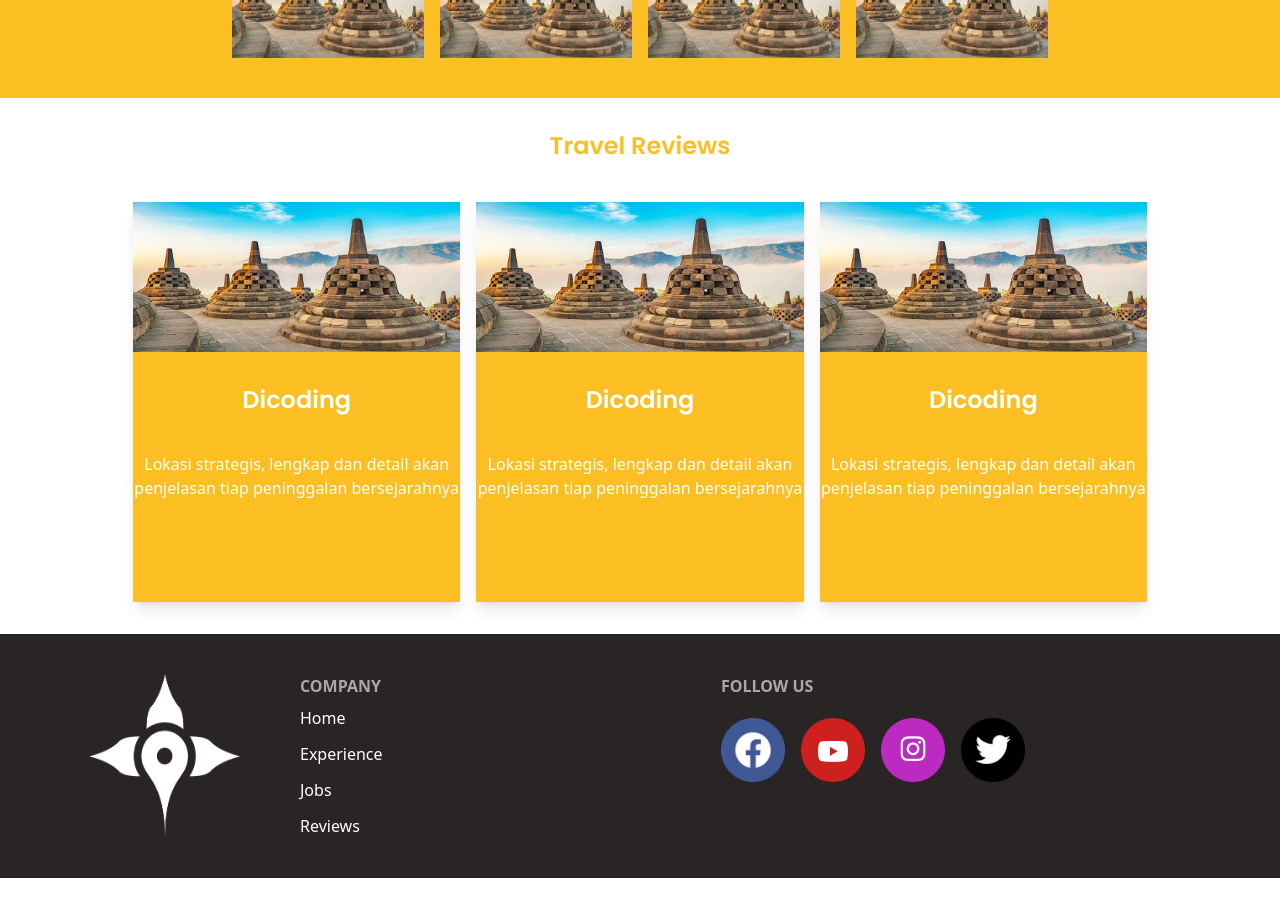
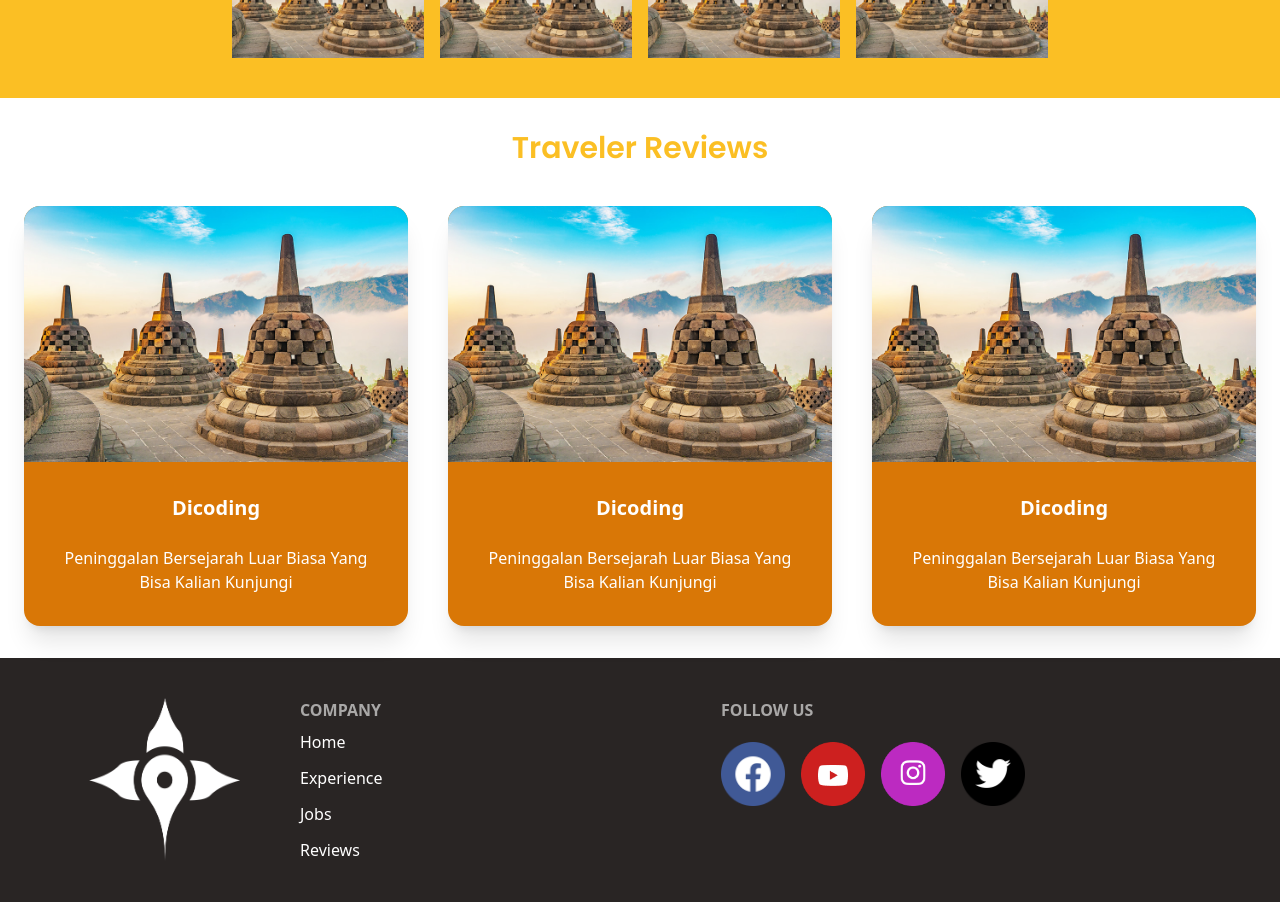
Before and after one commit to Zykiria01/sejaloka, a React (Vite) app: page / in a window 1280 px wide. Shown: the part 1840-2742 px from the top of the page. Before the commit the page ends 2718 px from the top, so only its background shows below. Built offline with nearby package versions, Linux system fonts and the light colour scheme.

Commit message:
beautify traveler reviews

```diff
--- a/src/pages/landingPage/SectionDestinasi/Index.jsx
+++ b/src/pages/landingPage/SectionDestinasi/Index.jsx
@@ -3,7 +3,7 @@ import Logo2 from '../../../assets/image/logo2.jpg';
 const SectionDestinasi = () => {
   return (
     <section id='Destinasi'>
-      <div className='flex flex-wrap  items-center justify-center bg-amber-400 py-10'>
+      <div className='flex flex-wrap items-center justify-center bg-amber-400 py-10'>
         <div className='mx-auto flex w-full text-center flex-col gap-6 '>
           <h1 className='font-poppins text-2xl font-semibold sm-text-2xl text-white'>
             Destinasi Yang Luar Biasa
--- a/src/pages/landingPage/TravelerReviews/index.jsx
+++ b/src/pages/landingPage/TravelerReviews/index.jsx
@@ -1,43 +1,44 @@
 import Logo2 from '../../../assets/image/logo2.jpg';
+
 const TravelerReviews = () => {
   return (
     <section id='Traveler-Reviews' className='bg-white'>
       <div className='flex flex-wrap min-h-full items-center justify-center bg-white py-8 '>
         <div className='mx-auto flex w-full text-center flex-col gap-6 '>
-          <h1 className='font-poppins text-2xl font-semibold sm-text-2xl text-amber-400 mb-10'>
-            Travel Reviews
+          <h1 className='font-poppins text-3xl font-semibold text-amber-400 mb-10'>
+            Traveler Reviews
           </h1>
         </div>
-        <div className='flex gap-4 px-[133px] md:flex-'>
-            <div className="h-[400px] shadow-lg bg-amber-400 w-1/3 ">
-              <div className="">
-                <img className="overflow-hidden h-[150px] w-full mb-8" src={Logo2} alt="" />
-              </div>
-              <div>
-                <h5 className='text-xl md:text-2xl text-white font-semibold font-poppins mt-3 text-center mb-9'>Dicoding</h5>
-                <p className='text-center text-white font-thin font-serif'>Lokasi strategis, lengkap dan detail akan penjelasan tiap peninggalan bersejarahnya</p>
-              </div>
+        <div className='grid min-[400px]:grid-cols-1 md:grid-cols-2 lg:grid-cols-3 gap-10'>
+          <div className='card w-96 bg-amber-600 shadow-xl'>
+            <figure>
+              <img src={Logo2} alt='' />
+            </figure>
+            <div className='card-body text-white'>
+              <h2 className='card-title justify-center mb-4'>Dicoding</h2>
+              <p className='text-center'>Peninggalan Bersejarah Luar Biasa Yang Bisa Kalian Kunjungi</p>
             </div>
-            <div className="h-[400px] shadow-lg bg-amber-400 w-1/3 ">
-              <div className="">
-                <img className="overflow-hidden h-[150px] w-full mb-8" src={Logo2} alt="" />
-              </div>
-              <div>
-                <h5 className='text-xl md:text-2xl text-white font-semibold font-poppins mt-3 text-center mb-9'>Dicoding</h5>
-                <p className='text-center text-white font-thin font-serif'>Lokasi strategis, lengkap dan detail akan penjelasan tiap peninggalan bersejarahnya</p>
-              </div>
+          </div>
+          <div className='card w-96 bg-amber-600 shadow-xl'>
+            <figure>
+              <img src={Logo2} alt='' />
+            </figure>
+            <div className='card-body text-white'>
+              <h2 className='card-title justify-center mb-4'>Dicoding</h2>
+              <p className='text-center'>Peninggalan Bersejarah Luar Biasa Yang Bisa Kalian Kunjungi</p>
             </div>
-            <div className="h-[400px] shadow-lg bg-amber-400 w-1/3 ">
-              <div className="">
-                <img className="overflow-hidden h-[150px] w-full mb-8" src={Logo2} alt="" />
-              </div>
-              <div>
-                <h5 className='text-xl md:text-2xl text-white font-semibold font-poppins mt-3 text-center mb-9'>Dicoding</h5>
-                <p className='text-center text-white font-thin font-serif'>Lokasi strategis, lengkap dan detail akan penjelasan tiap peninggalan bersejarahnya</p>
-              </div>
+          </div>
+          <div className='card w-96 bg-amber-600 shadow-xl'>
+            <figure>
+              <img src={Logo2} alt='' />
+            </figure>
+            <div className='card-body text-white'>
+              <h2 className='card-title justify-center mb-4'>Dicoding</h2>
+              <p className='text-center'>Peninggalan Bersejarah Luar Biasa Yang Bisa Kalian Kunjungi</p>
             </div>
           </div>
         </div>
+      </div>
     </section>
   );
 };
```
